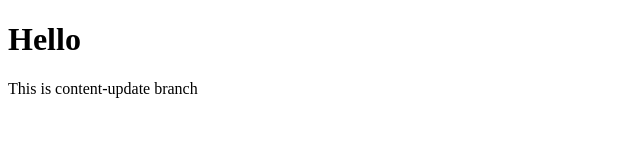
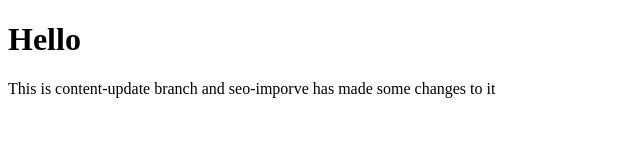
Before and after one commit to sayyedmaaz23/timepass, a plain HTML site: page index.html in a window 1280 px wide. Shown: the whole page, without its empty margins (0-640 px from the left). Drawn offline with Linux system fonts and the light colour scheme.

Commit message:
seo-imporve has made some changes to it

```diff
--- a/index.html
+++ b/index.html
@@ -7,6 +7,6 @@
 </head>
 <body>
     <H1>Hello</H1>
-    <p>This is content-update branch</p>
+    <p>This is content-update branch and seo-imporve has made some changes to it</p>
 </body>
 </html>
```
